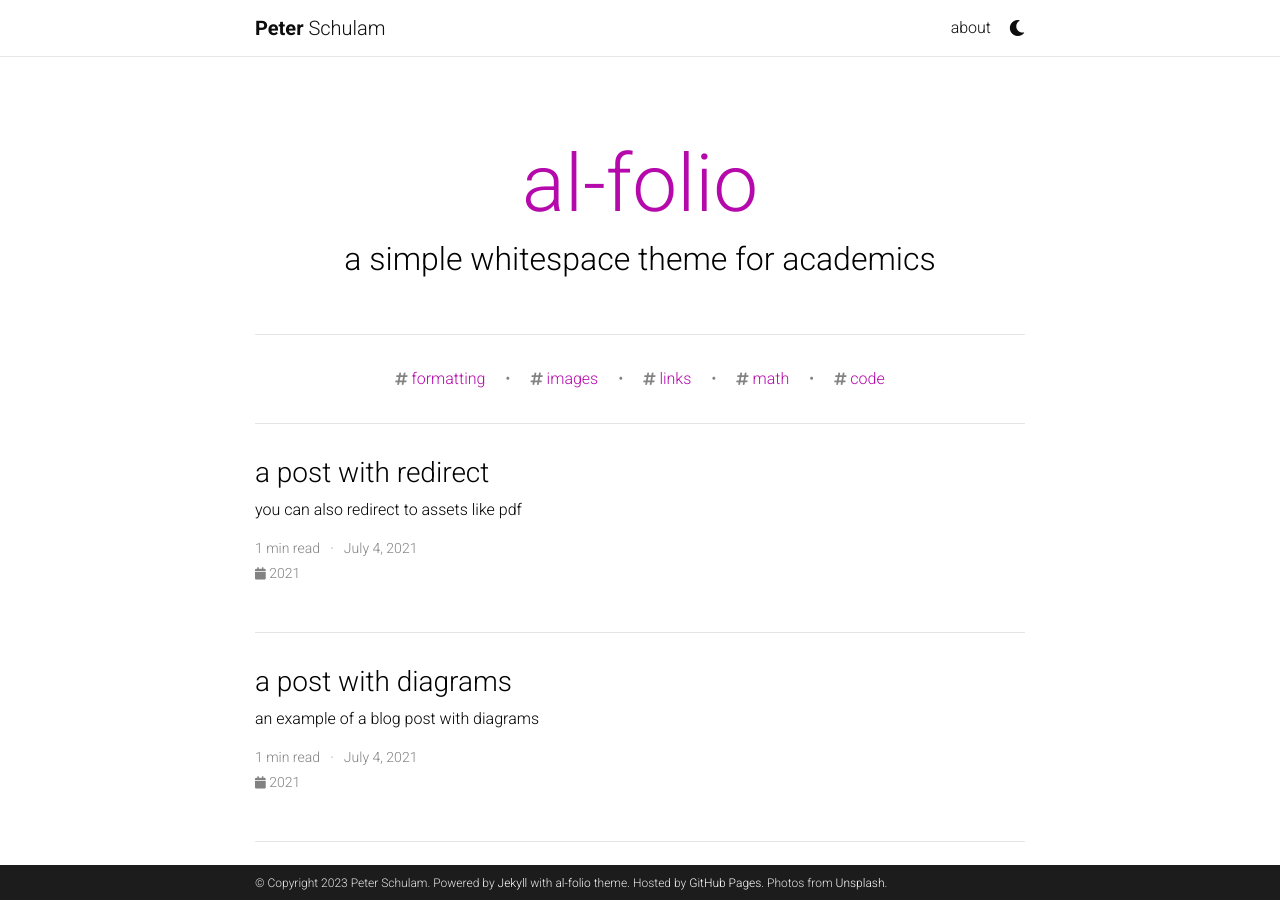
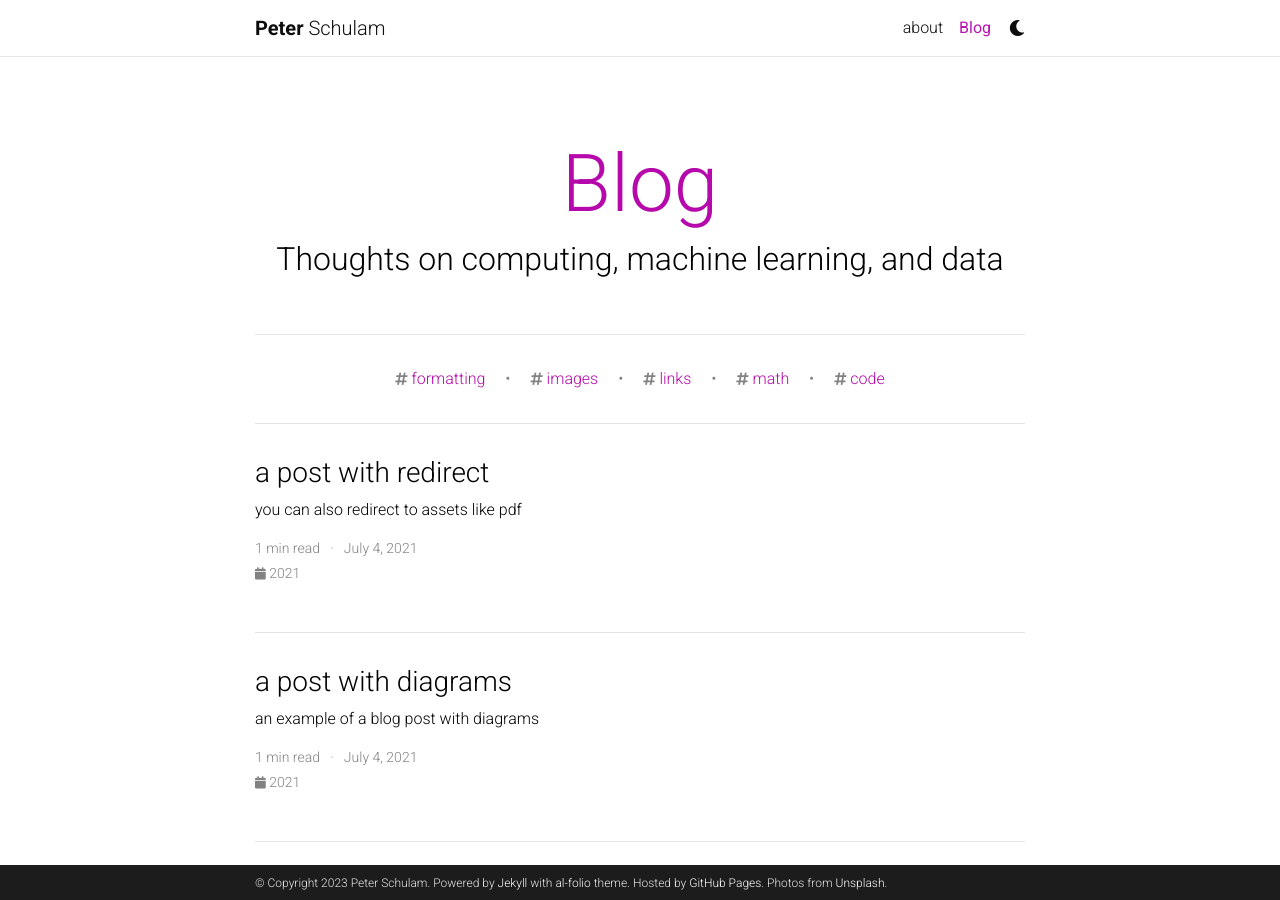
Before and after one commit to pschulam/pschulam.github.io, a Jekyll site: the page built from blog/index.html, in a window 1280 px wide and 900 px high. Built offline with Jekyll 4.4.1, drawn with Linux system fonts in a browser that asks for light colours; full-size pictures stand in for the smaller copies a plugin makes; the list of posts is cut into pages by our own code; comment, search, counter and statistics services are not loaded; a style sheet for code colours, icons or effects is not loaded.

Commit message:
Enable blog.

```diff
--- a/_config.yml
+++ b/_config.yml
@@ -101,9 +101,9 @@
 # Blog
 # -----------------------------------------------------------------------------
 
-blog_name: al-folio # blog_name will be displayed in your blog page
-blog_nav_title:  # your blog must have a title for it to be displayed in the nav bar
-blog_description: a simple whitespace theme for academics
+blog_name: Blog # blog_name will be displayed in your blog page
+blog_nav_title: Blog # your blog must have a title for it to be displayed in the nav bar
+blog_description: Thoughts on computing, machine learning, and data
 permalink: /blog/:year/:title/
 
 # Pagination
```
